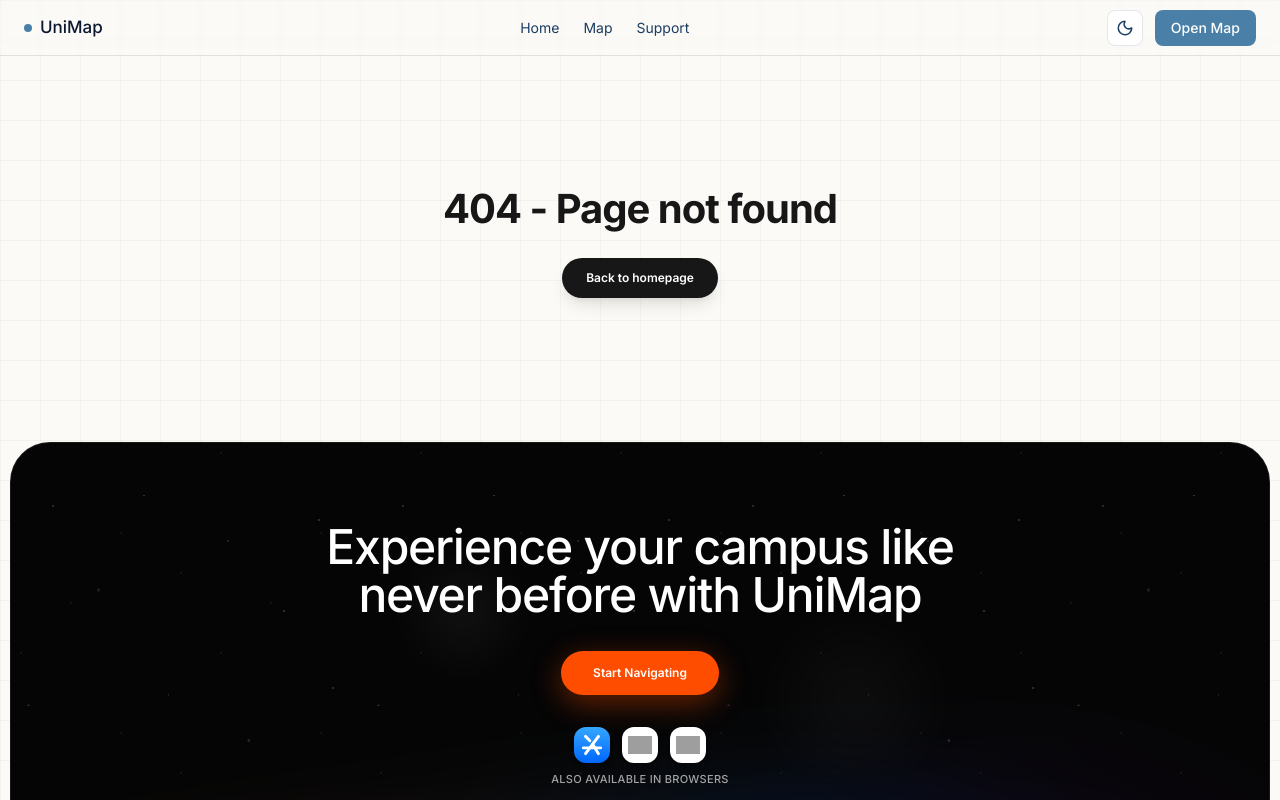
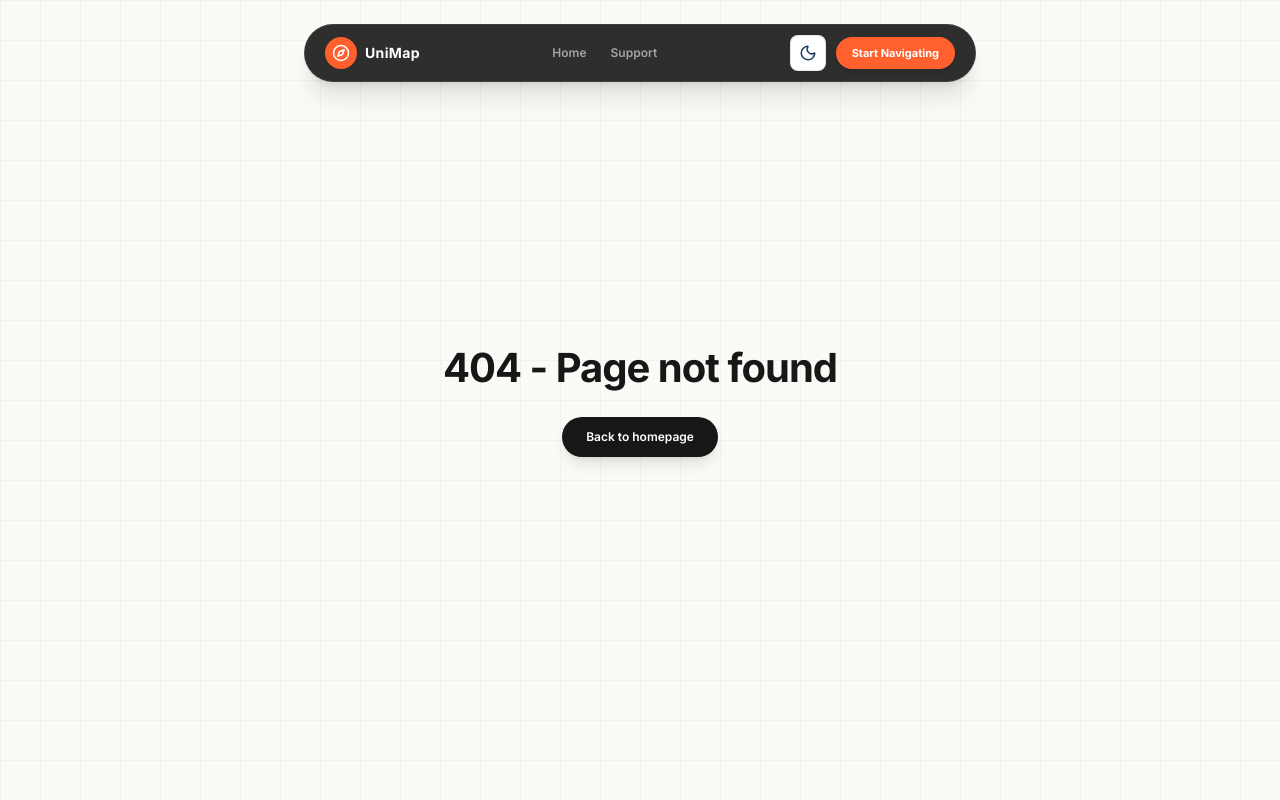
Before and after one commit to dotrwt/UniMap-V2, a React (Vite) app: page /404 in a window 1280 px wide. Shown: the top 800 px of the page. Built offline with nearby package versions, Linux system fonts and the light colour scheme; grey boxes are pictures that could not be loaded.

Commit message:
Added page 404

```diff
--- a/src/components/ui/Navbar.tsx
+++ b/src/components/ui/Navbar.tsx
@@ -31,8 +31,10 @@ export default function Navbar() {
     );
   }
 
-  // On the landing page, render the custom floating glass-capsule navbar
-  if (location.pathname === '/') {
+  // On the landing page, support page, or 404 page, render the custom floating glass-capsule navbar
+  const is404 = !['/', '/map', '/support'].includes(location.pathname);
+
+  if (location.pathname === '/' || is404) {
     return (
       <nav className="fixed top-6 left-1/2 -translate-x-1/2 z-50 flex items-center justify-between w-[92%] max-w-2xl px-5 py-2.5 rounded-full glass-capsule shadow-xl shadow-black/10">
         <div className="flex items-center gap-2">
@@ -43,7 +45,7 @@ export default function Navbar() {
         </div>
 
         <div className="flex items-center gap-6 text-xs font-semibold text-neutral-400">
-          <Link to="/" className="hover:text-white transition-colors text-white">Home</Link>
+          <Link to="/" className={`hover:text-white transition-colors ${location.pathname === '/' ? 'text-white' : ''}`}>Home</Link>
           <Link to="/support" className="hover:text-white transition-colors">Support</Link>
         </div>
 
--- a/src/pages/404.tsx
+++ b/src/pages/404.tsx
@@ -11,11 +11,11 @@ import './Landing/landing.css';
 export default function NotFoundPage() {
   return (
     <div className="w-full flex flex-col min-h-screen blueprint-grid text-[var(--text-primary)]">
-      {/* Floating global navbar */}
+      {/* Global navbar */}
       <Navbar />
 
-      {/* Center 404 messaging */}
-      <main className="flex-1 flex flex-col items-center justify-center px-4 py-32 text-center select-none">
+      {/* Center 404 messaging (occupies full viewport height to fill the fold) */}
+      <main className="w-full flex-grow min-h-screen flex flex-col items-center justify-center px-4 text-center select-none">
         <h1 className="text-[28px] sm:text-[36px] md:text-[40px] font-bold tracking-tight text-neutral-900 dark:text-neutral-100 mb-6 leading-tight">
           404 - Page not found
         </h1>
@@ -27,7 +27,7 @@ export default function NotFoundPage() {
         </Link>
       </main>
 
-      {/* Starry footer */}
+      {/* Starry footer (visible only when scrolling down) */}
       <Footer />
     </div>
   );
```
